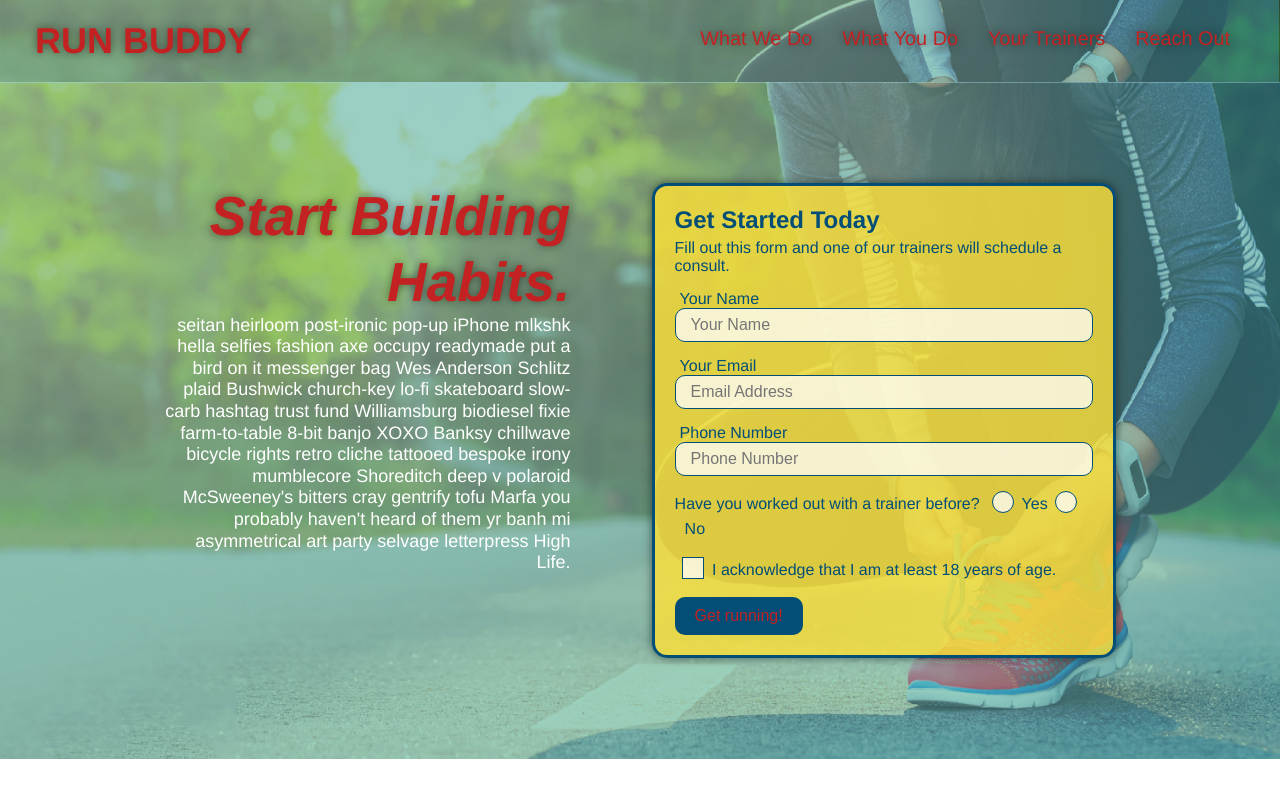
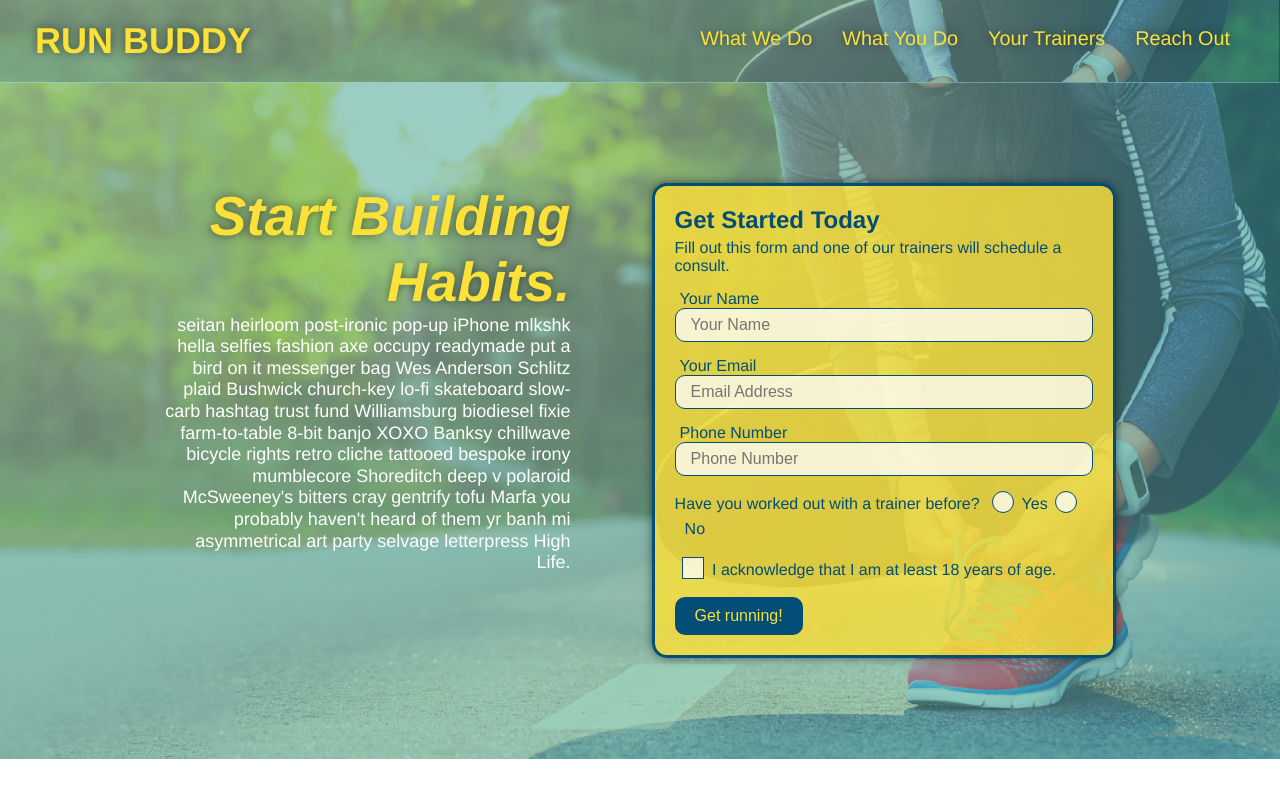
Before and after one commit to Abram1r/run-buddy, a plain HTML site: page index.html in a window 1280 px wide. Shown: the top 800 px of the page. Drawn offline with Linux system fonts and the light colour scheme.

Commit message:
corrected color

```diff
--- a/assets/css/style.css
+++ b/assets/css/style.css
@@ -1,5 +1,5 @@
 :root {
-  --primary-color: #c42222;
+  --primary-color: #fce138;
   --secondary-color: #024e76;
   --tertiary-color: #39a6b2;
 }
```
